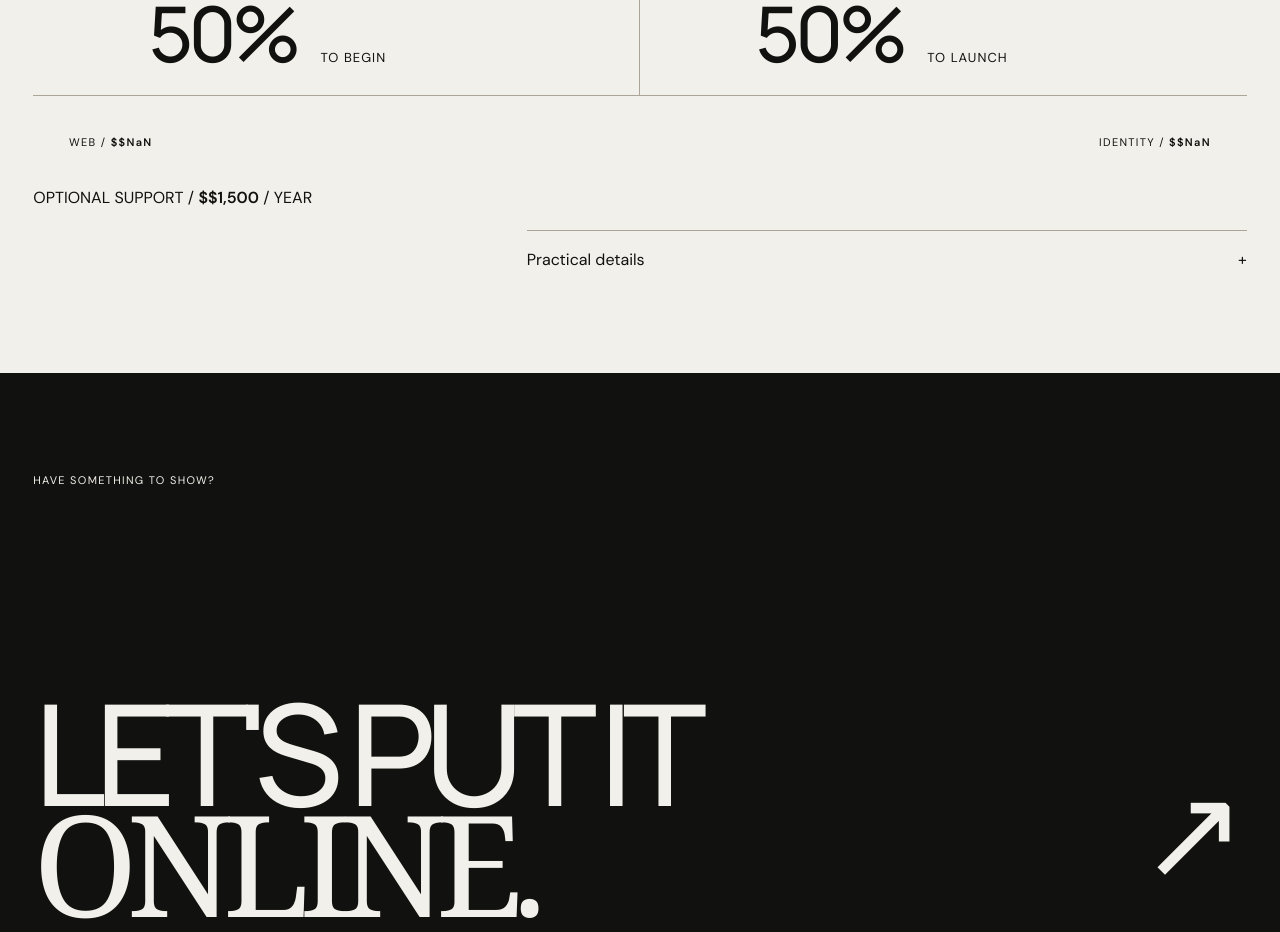
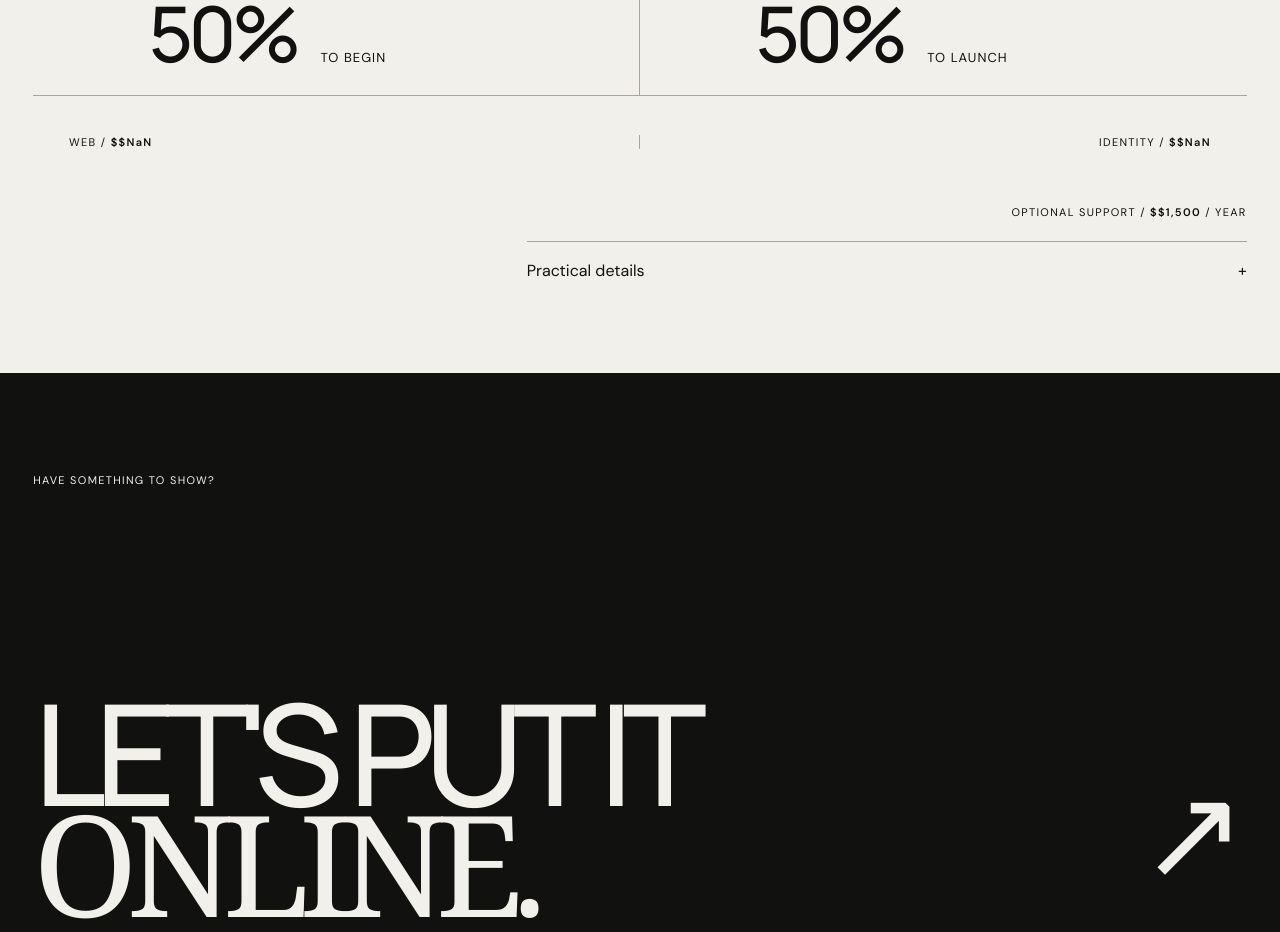
Before and after one commit to peraita10/port-site, a React (Vite) app: page / in a window 1280 px wide. Shown: the part 7560-8492 px from the top of the page. Built offline with nearby package versions, Linux system fonts and the light colour scheme.

Commit message:
style: lay out web and identity investment breakdown

```diff
--- a/src/styles/investment-proposal-a.css
+++ b/src/styles/investment-proposal-a.css
@@ -58,3 +58,17 @@
   .investment-support-row p{padding:18px 0;text-align:left!important}
   .investment-support-row p:first-child{border-bottom:1px solid #aaa499}
 }
+
+.investment-scope-breakdown p:first-child{border-right:1px solid #aaa499}
+.investment-maintenance{
+  margin:0;
+  padding:18px 0 0;
+  font-size:11px;
+  letter-spacing:.12em;
+  text-align:right;
+}
+.investment-maintenance strong{font-weight:600}
+@media(max-width:760px){
+  .investment-scope-breakdown p:first-child{border-right:0}
+  .investment-maintenance{text-align:left}
+}
```
